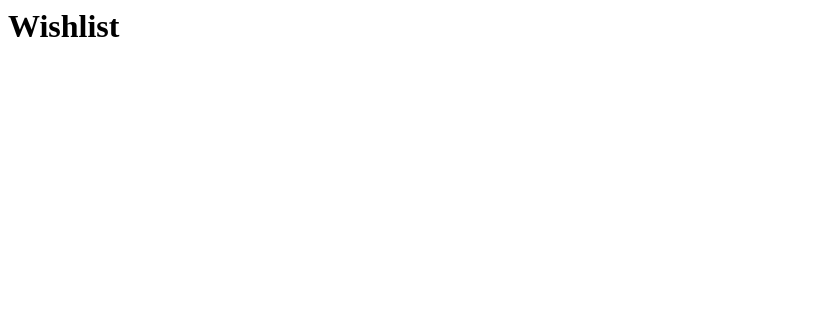
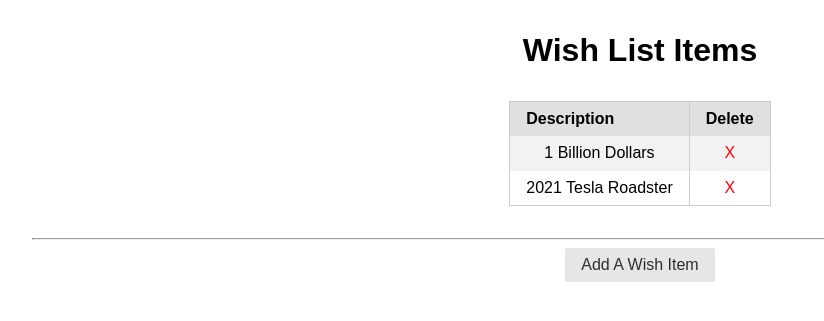
Before and after one commit to oleomark/Unit-4-Assessment, a Django app: page / in a window 1280 px wide. Shown: the top 321 px of the page, without its empty margins (0-824 px from the left). Run offline with Django 3.2, Linux system fonts and the light colour scheme; data comes from the database, SQL or seed files in the repository; both versions use the stored data as it was after the commit; some libraries are stand-ins or nearby versions.

Commit message:
Finished complete required functionality/Fixes model and adds item delete page

```diff
--- a/main_app/static/css/style.css
+++ b/main_app/static/css/style.css
@@ -1,4 +1,13 @@
-  body {
+body {
     text-align: center;
     margin: 2rem;
 }
+
+table {
+    margin: 2rem auto;
+}
+
+table a {
+    color: red;
+    text-decoration: none;
+}
--- a/main_app/templates/base.html
+++ b/main_app/templates/base.html
@@ -0,0 +1,19 @@
+{% load static %}
+
+<!DOCTYPE html>
+<html lang="en">
+<head>
+    <meta charset="UTF-8">
+    <meta http-equiv="X-UA-Compatible" content="IE=edge">
+    <meta name="viewport" content="width=device-width, initial-scale=1.0">
+    <link rel="stylesheet" href="https://unpkg.com/purecss@1.0.0/build/pure-min.css" integrity="sha384-nn4HPE8lTHyVtfCBi5yW9d20FjT8BJwUXyWZT9InLYax14RDjBj46LmSztkmNP9w" crossorigin="anonymous">
+    <link rel="stylesheet" type="text/css" href="{% static 'css/style.css' %}">
+    <title>Unit-4-Assessment</title>
+</head>
+<body>
+    <main class="container">
+        {% block content %}
+        {% endblock %}
+    </main>
+</body>
+</html>
--- a/main_app/templates/home.html
+++ b/main_app/templates/home.html
@@ -1,19 +1,28 @@
-{% load static %}
+{% extends 'base.html' %}
+{% block content %}
 
-<!DOCTYPE html>
-<html lang="en">
-<head>
-    <meta charset="UTF-8">
-    <meta http-equiv="X-UA-Compatible" content="IE=edge">
-    <meta name="viewport" content="width=device-width, initial-scale=1.0">
-    <link rel="stylesheet" href="https://unpkg.com/purecss@1.0.0/build/pure-min.css" integrity="sha384-nn4HPE8lTHyVtfCBi5yW9d20FjT8BJwUXyWZT9InLYax14RDjBj46LmSztkmNP9w" crossorigin="anonymous">
-    <link rel="stylesheet" type="text/css" href="{% static 'css/style.css' %}">
-    <title>Unit-4-Assessment</title>
-</head>
-<body>
-    <main class="container">
-        {% block content %}
-        {% endblock %}
-    </main>
-</body>
-</html>
+<h1>Wish List Items</h1>
+{% if items|length == 0 %}
+<h3>No Wish Items Exist</h3>
+{% else %}
+<table class="pure-table pure-table-striped">
+    <thead>
+        <tr>
+            <th>Description</th>
+            <th>Delete</th>
+        </tr>
+    </thead>
+    <tbody>
+        {% for item in items %}
+        <tr>
+            <td>{{ item.description }}</td>
+            <td><a href="{% url 'home' item.id %}">X</a></td>
+        </tr>
+        {% endfor %}
+    </tbody>
+</table>
+{% endif %}
+<hr>
+<a href="{% url 'items_add' %}" class="pure-button">Add A Wish Item</a>
+
+{% endblock %}
--- a/main_app/urls.py
+++ b/main_app/urls.py
@@ -3,4 +3,6 @@ from . import views
 
 urlpatterns = [
   path('', views.home, name='home'),
+  path('items/add', views.ItemCreate.as_view(), name='items_add'),
+  path('items/<int:pk>/delete/', views.ItemDelete.as_view(), name='home'),
 ]
--- a/main_app/views.py
+++ b/main_app/views.py
@@ -1,8 +1,18 @@
+
 from django.shortcuts import render
+from django.views.generic import ListView, CreateView, DeleteView
+from .models import Item
 
-# Add the following import
-from django.http import HttpResponse
+# Create your views here.
+def home(request):
+    items = Item.objects.all()
+    return render(request, 'home.html', { 'items' : items })
 
-# Define the home view
-def home(request):
-  return HttpResponse('<h1>Wishlist</h1>')
+class ItemCreate(CreateView):
+    model = Item
+    fields = '__all__'
+    success_url = '/'
+
+class ItemDelete(DeleteView):
+    model = Item
+    success_url = '/'
```
Also changed, not shown: main_app/templates/main_app/item_confirm_delete.html (added, +12 -0 lines), main_app/templates/main_app/item_form.html (added, +14 -0 lines), db.sqlite3.
